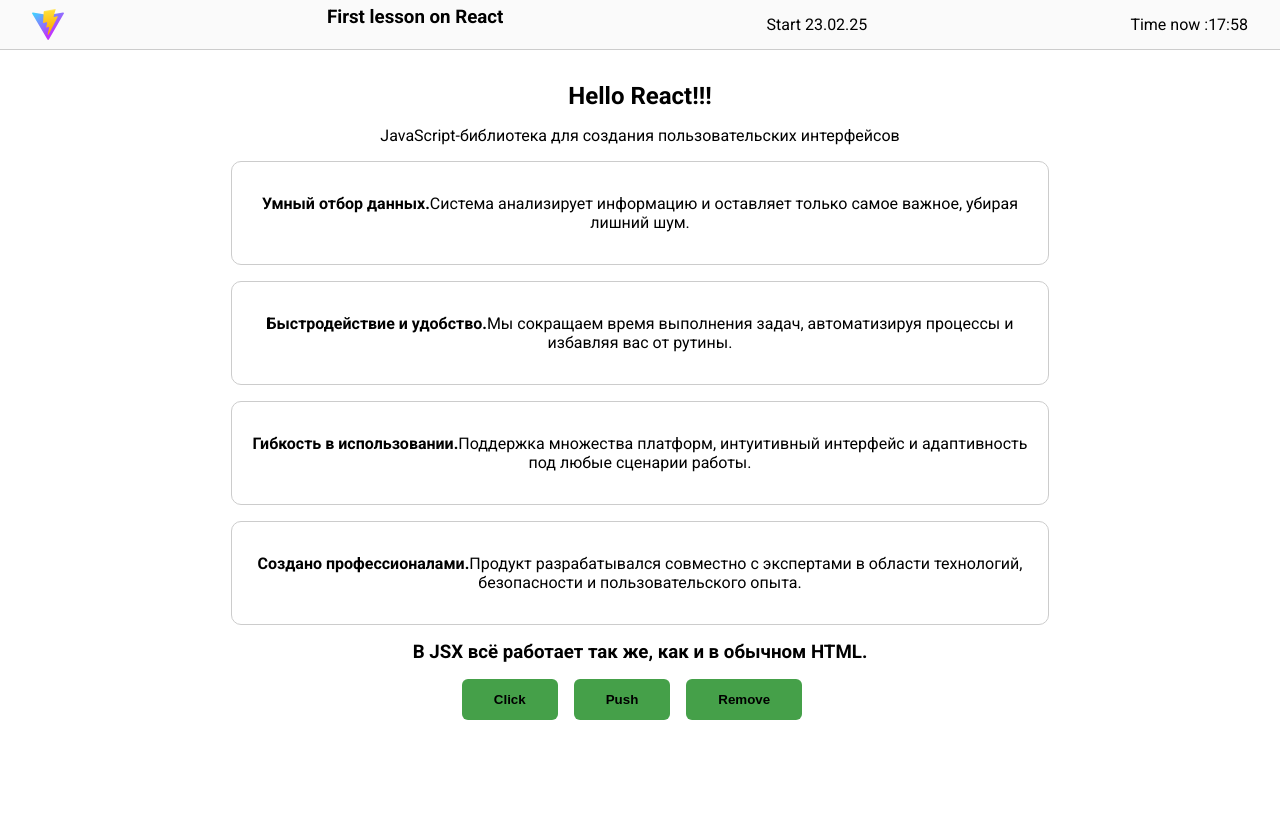
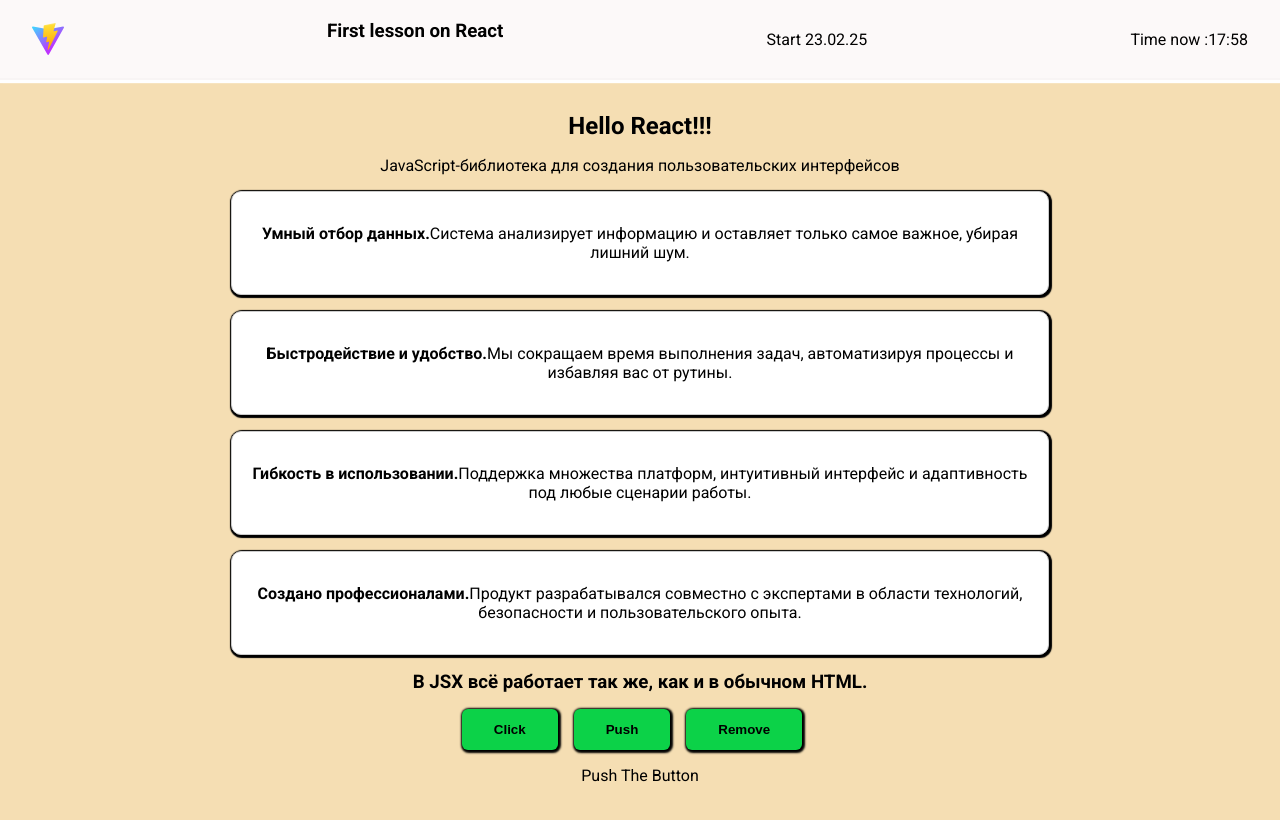
Before and after one commit to romanbarinov84/React-lesson-one, a React (Vite) app: page / in a window 1280 px wide. Shown: the top 820 px of the page. Built offline with nearby package versions, Linux system fonts and the light colour scheme.

Commit message:
Buttons all create

```diff
--- a/src/App.jsx
+++ b/src/App.jsx
@@ -2,18 +2,18 @@ import Header from "./components/Header";
 import { ways } from "./data";
 import ChangeText from "./components/ChangeText";
 import Button from "./components/buttons/Button";
-import { useState } from "react";// Хук для управления состоянием компонента
+import { useState } from "react"; // Хук для управления состоянием компонента
 import { differences } from "./data";
-
 
 function App() {
   const [content, setContent] = useState("Push the Button");
 
+  function buttonClick(type) {
+    setContent(type);
+  }
+ let tabContent = <p>Push The Button</p>
 
 
-  function buttonClick(type){
-  setContent(type)
-  }
   return (
     <div>
       <Header />
@@ -46,14 +46,22 @@ function App() {
           </ul>
         </section>
         <section>
-          <h3>
-          В JSX всё работает так же, как и в обычном HTML.
-          </h3>
-        <Button onClick={() => buttonClick("way")}>Click</Button>
-        <Button onClick={() => buttonClick("easy")}>Push</Button>
-        <Button onClick={() => buttonClick("program")}>Remove</Button>
+          <h3>В JSX всё работает так же, как и в обычном HTML.</h3>
+          <Button onClick={() => buttonClick("way")}>Click</Button>
+          <Button onClick={() => buttonClick("easy")}>Push</Button>
+          <Button onClick={() => buttonClick("program")}>Remove</Button>
 
-        <p><strong>{differences[content]}</strong></p>
+          {tabContent}
+          {/*  начальный текст, если content пустой, иначе отображаем значение из differences */}
+
+          {content ? (
+            <p>
+              <strong>{differences[content]}</strong>
+            </p>
+          ) : (
+            <p>Push the Button</p>
+          )}
+
         </section>
       </main>
     </div>
--- a/src/components/Header.jsx
+++ b/src/components/Header.jsx
@@ -1,10 +1,17 @@
-
+import { useState , useEffect } from 'react';
 import logo from '/vite.svg'
 
 // создаем функцию которая возвращает header
 export default function Header(){
-    //Получаем время
-    const now = new Date();
+   //Получаем время
+  const [now , setNow] = useState(new Date())
+   //Щчищаем от лишних интервалов
+    useEffect(() => {
+     const interval = setInterval(() => setNow(new Date()), 30000);
+     return () => clearInterval(interval)
+    }, []);
+
+
     const hours = now.getHours();
     const minutes = now.getMinutes()
     const getFullTime = `${hours}:${minutes < 10 ? '0' + minutes : minutes}`;
--- a/src/components/buttons/Button.css
+++ b/src/components/buttons/Button.css
@@ -1,5 +1,5 @@
 
-.button{
+button{
     padding: 0.8rem 2rem;
     border: none;
     border-radius: 6px;
@@ -7,14 +7,15 @@
     transition: all 0.3s;
     font-weight: bold;
     margin-right: 1rem;
-    background-color: #45a049;
+    background-color: #0cd248;
+    box-shadow: 1px 1px 2px 2px;
 }
 
 button:hover{
     opacity: 0.8;
 }
 
-.button.active{
-    background: #3e6ae1;
+button:active{
+    background: #0996ac;
     color: #fff;
 }
--- a/src/components/buttons/Button.jsx
+++ b/src/components/buttons/Button.jsx
@@ -1,6 +1,8 @@
 import './Button.css'
 
-export default function Button({children , onClick}){
+export default function Button({children , onClick }){
+
+
 
     return ( <button className='button' onClick={onClick}>{children}</button>)
 }
--- a/src/index.css
+++ b/src/index.css
@@ -8,16 +8,19 @@
 
 body {
   font-family: 'Roboto', sans-serif;
+  background-color: wheat;
 }
 
 header {
-  height: 50px;
+  height: 80px;
   display: flex;
   padding: 0 2rem;
   justify-content: space-between;
   align-items: center;
-  border-bottom: 1px solid #ccc;
-  background: #fafafa;
+  border-bottom: 2px solid #f8f5f5;
+  background: #fcf9f9;
+  box-shadow: 1px 2px 1px 1px white;
+
 }
 
 main {
@@ -41,6 +44,8 @@ section ul li {
   border-radius: 10px;
   padding: 1rem;
   margin-bottom: 1rem;
+  background-color: white;
+  box-shadow: 1px 1px 1px 2px;
 }
 
 .content,
```
